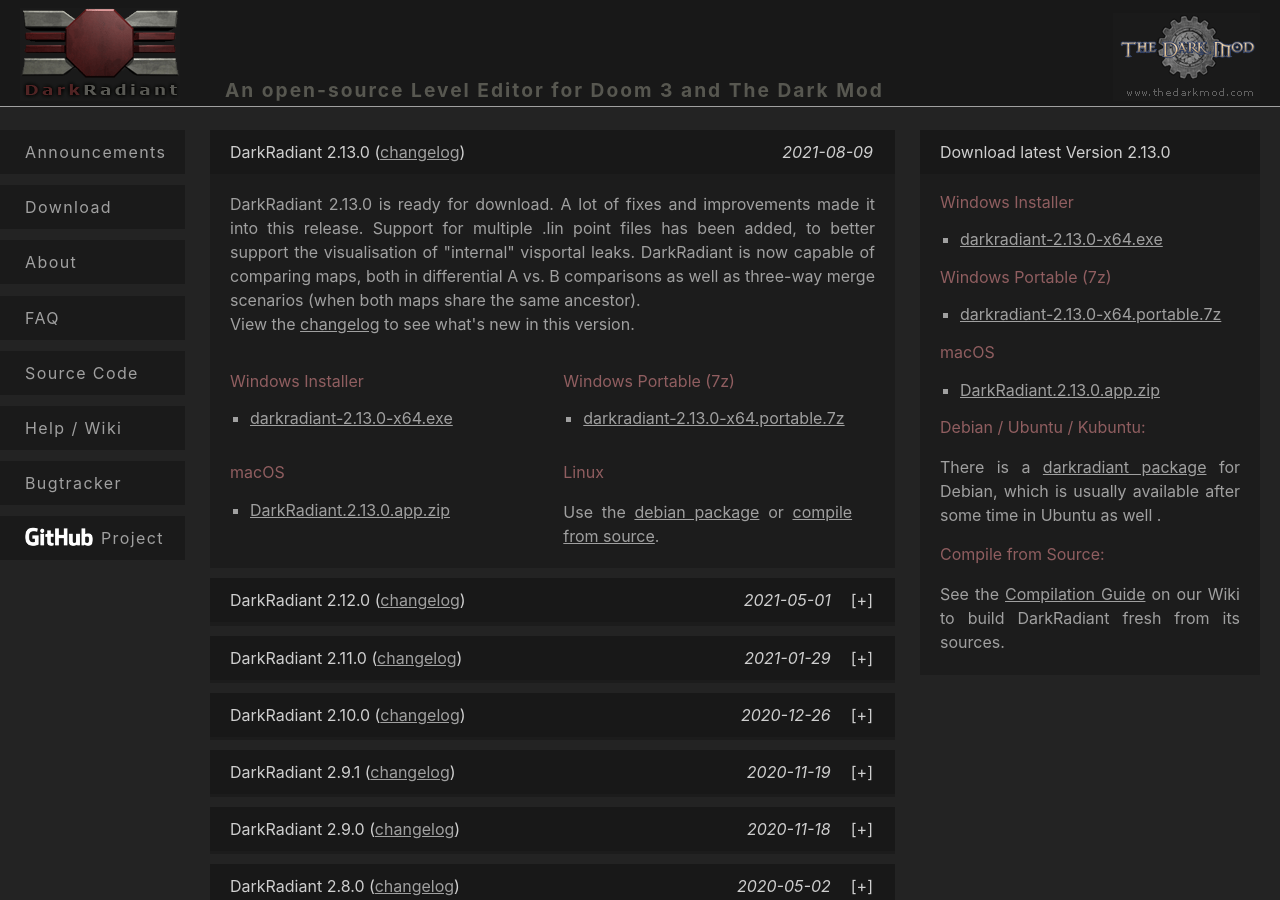
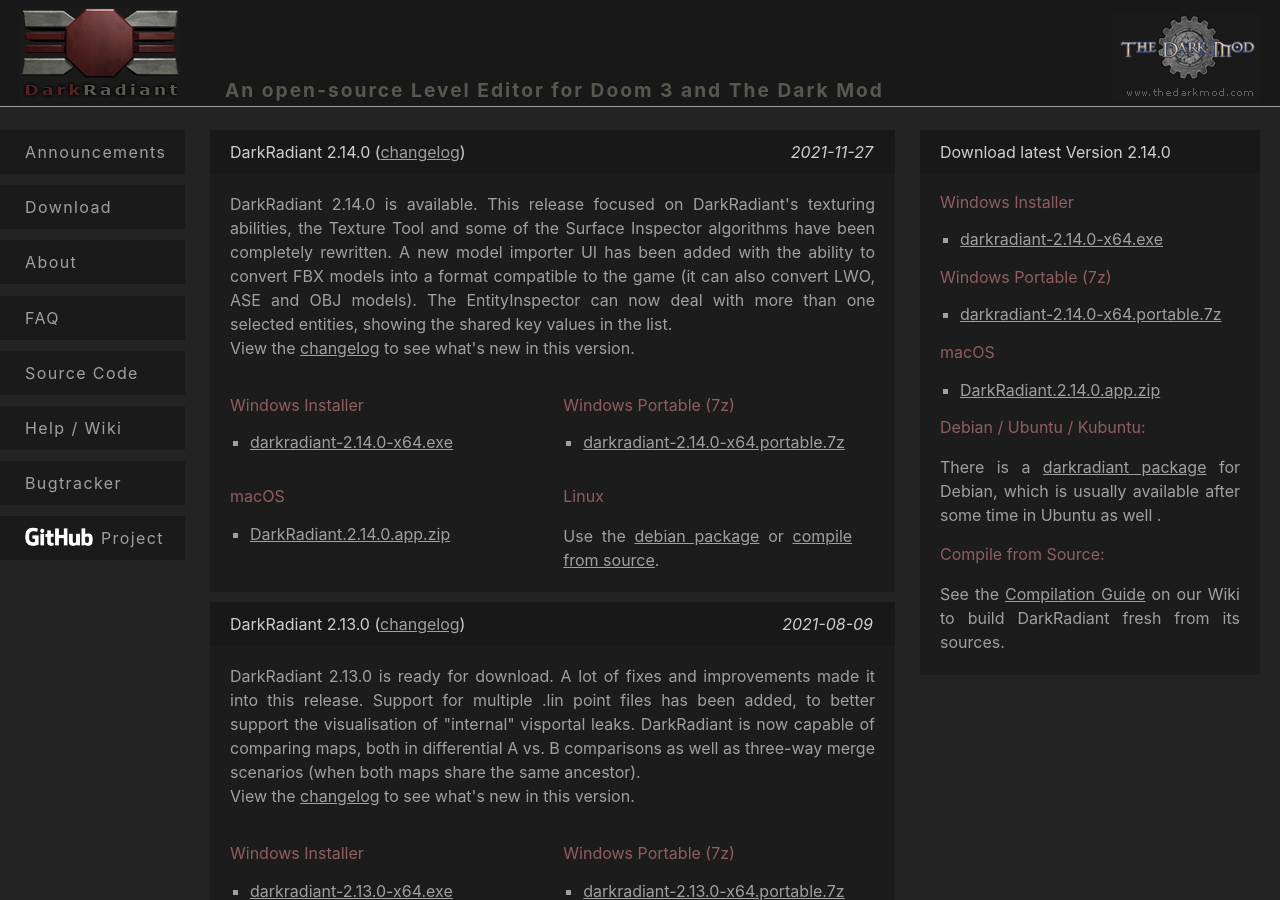
Before and after one commit to codereader/codereader.github.io, a Jekyll site: the page built from download.md, in a window 1280 px wide and 900 px high. Built offline with Jekyll 4.4.1, drawn with Linux system fonts in a browser that asks for light colours.

Commit message:
2.14.0 release

```diff
--- a/_config.yml
+++ b/_config.yml
@@ -20,7 +20,7 @@ description: > # this means to ignore newlines until "baseurl:"
 baseurl: "" # the subpath of your site, e.g. /blog
 url: "" # the base hostname & protocol for your site, e.g. http://example.com
 github_username:  codereader
-dr_latest_ver: 2.13.0
+dr_latest_ver: 2.14.0
 
 # Build settings
 markdown: kramdown
--- a/download.md
+++ b/download.md
@@ -42,6 +42,31 @@ title: DarkRadiant Downloads
     });
   });
 </script>
+
+<div class="section download latest">
+  <h2>
+    <span class="">DarkRadiant 2.14.0</span>
+    <span class="date">2021-11-27</span>
+    <span class="changelog">({% include bugtracker_changelog_link.md version=98 %})</span>
+  </h2>
+  <p>DarkRadiant 2.14.0 is available. This release focused on DarkRadiant's texturing abilities, the Texture Tool and some of the Surface Inspector algorithms have been completely rewritten. A new model importer UI has been added with the ability to convert FBX models into a format compatible to the game (it can also convert LWO, ASE and OBJ models). The EntityInspector can now deal with more than one selected entities, showing the shared key values in the list.
+  <br />
+  View the {% include bugtracker_changelog_link.md version=98 %} to see what's new in this version.</p>
+  <div class="col1">
+    {% include download-github-win.md ver='2.14.0' x64only=true %}
+  </div>
+  <div class="col2">
+    {% include download-github-win-portable.md ver='2.14.0' x64only=true %}
+  </div>
+  <div class="col1">
+    <h3>macOS</h3>
+    <p><ul><li><a href="https://github.com/codereader/DarkRadiant/releases/download/2.14.0/DarkRadiant.2.14.0.app.zip">DarkRadiant.2.14.0.app.zip</a></li></ul></p>
+  </div>
+  <div class="col2">
+    <h3>Linux</h3>
+    <p>Use the <a href="https://packages.debian.org/sid/darkradiant">debian package</a> or <a href="source.html">compile from source</a>.</p>
+  </div>
+</div>
 
 <div class="section download latest">
   <h2>
```
Also changed, not shown: index.md (+10 -0 lines).
